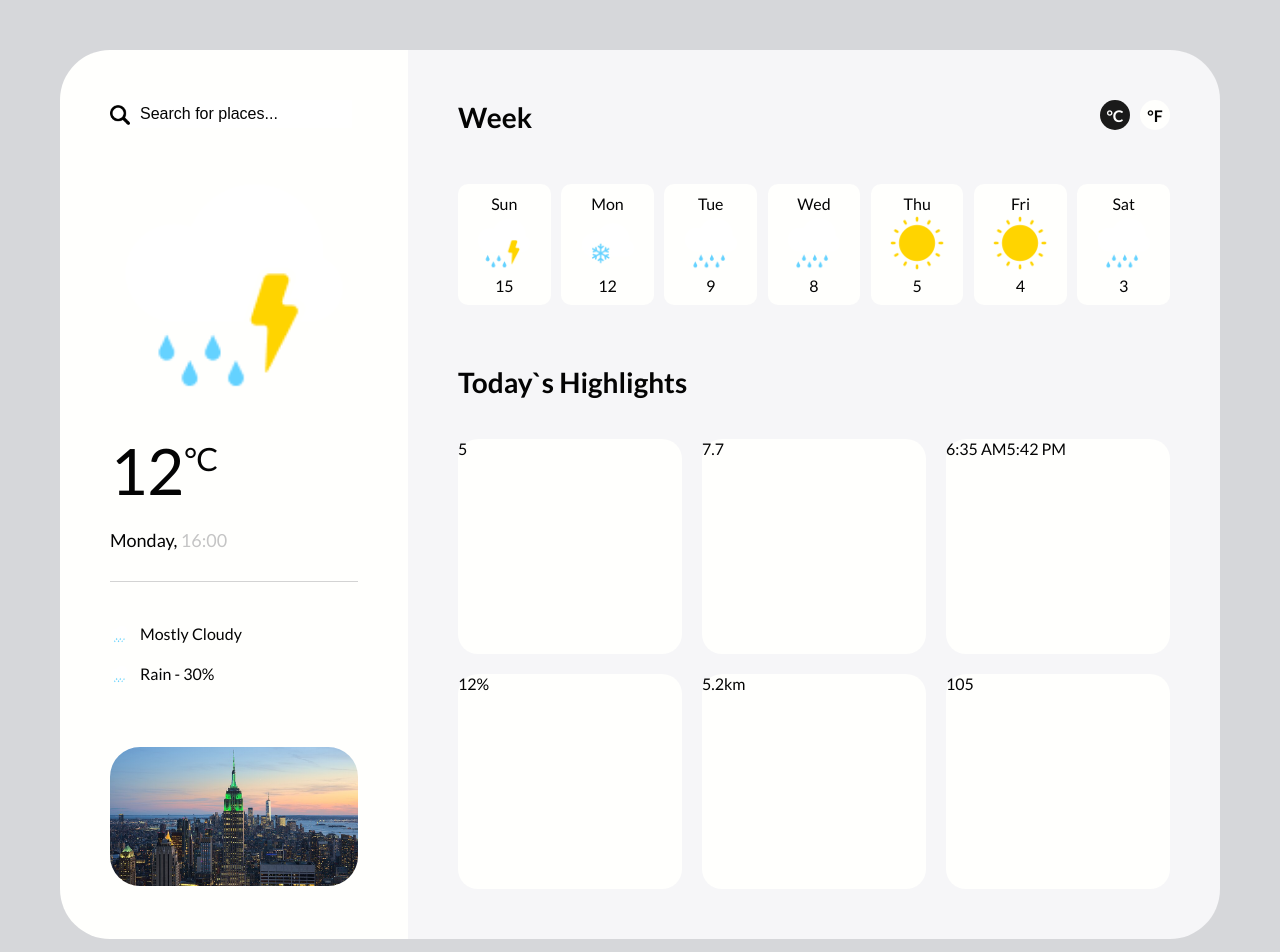
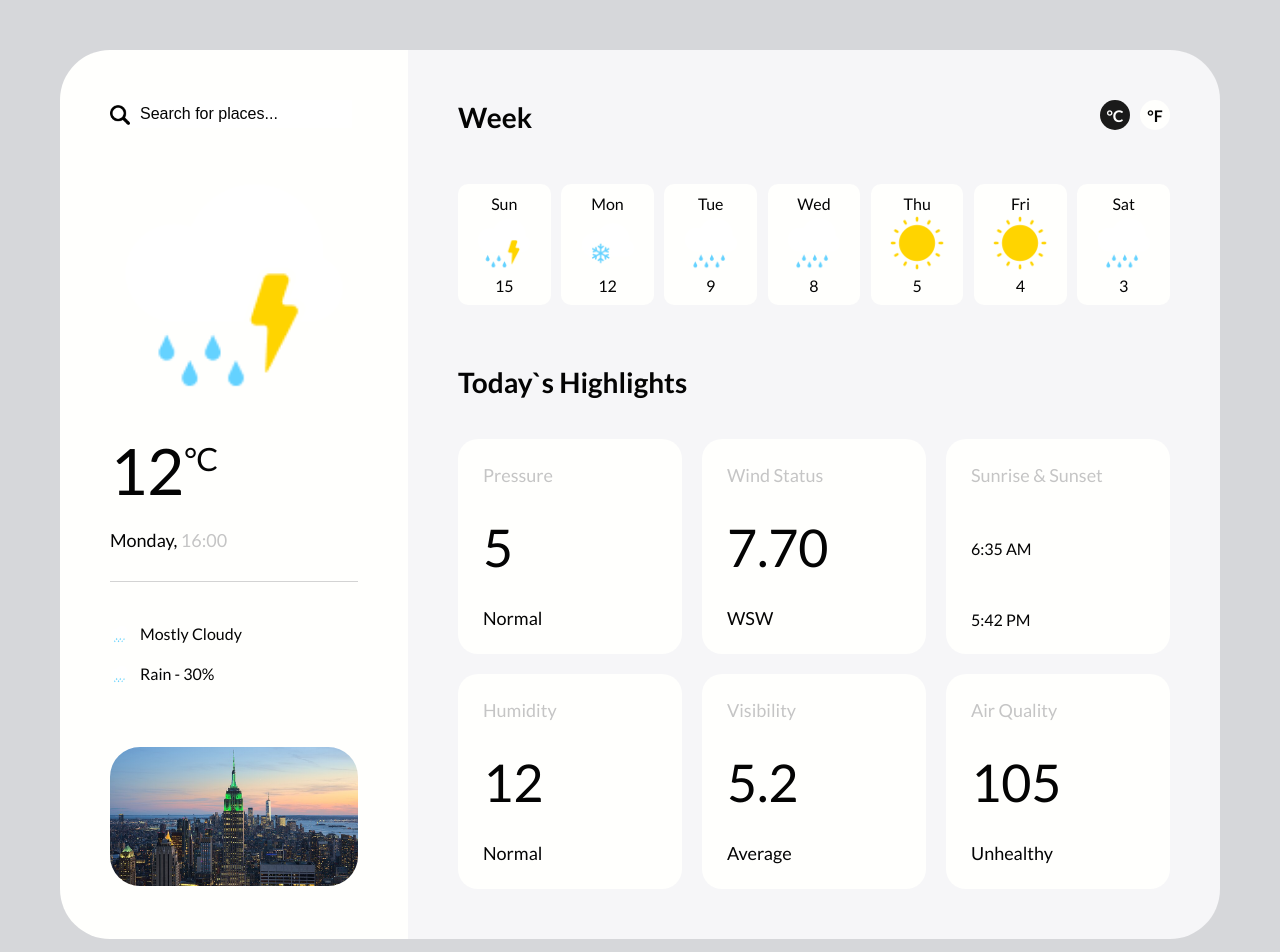
Before and after one commit to MaxZhuravel/weather-app, a JavaScript app: page / in a window 1280 px wide. Shown: the top 952 px of the page. Built offline with nearby package versions, Linux system fonts and the light colour scheme; the HTML template or start-up script is replaced by a standard one.

Commit message:
add layout in highlights section

```diff
--- a/src/App.js
+++ b/src/App.js
@@ -6,7 +6,7 @@ function App() {
             <div className="board">
                 <div className="sidebar">
                     <div className="sidebar__search">
-                  <input type="text" className="search" placeholder="Search for places..." />
+                        <input type="text" className="search" placeholder="Search for places..."/>
                     </div>
                     <div className="today">
                         <div className="today__image">
@@ -101,15 +101,36 @@ function App() {
                     <div className="highlights">
                         <div className="highlights__title">Today`s Highlights</div>
                         <div className="highlights__body">
-                      <div className="highlights__item uv-index">5</div>
-                      <div className="highlights__item wind-status">7.7</div>
+                            <div className="highlights__item pressure">
+                                <div className="highlights__item-title">Pressure</div>
+                                <div className="large-number">5</div>
+                                <div className="subtitle">Normal</div>
+                            </div>
+                            <div className="highlights__item wind-status">
+                                <div className="highlights__item-title">Wind Status</div>
+                                <div className="large-number">7.70</div>
+                                <div className="subtitle">WSW</div>
+                            </div>
                             <div className="highlights__item sunrise-and-sunset">
-                          <div className=" sunrise">6:35 AM</div>
+                                <div className="highlights__item-title">Sunrise & Sunset</div>
+                                <div className="sunrise">6:35 AM</div>
                                 <div className="sunset">5:42 PM</div>
                             </div>
-                      <div className="highlights__item humidity">12%</div>
-                      <div className="highlights__item visibility">5.2km</div>
-                      <div className="highlights__item ait-quality">105</div>
+                            <div className="highlights__item humidity">
+                                <div className="highlights__item-title">Humidity</div>
+                                <div className="large-number">12</div>
+                                <div className="subtitle">Normal</div>
+                            </div>
+                            <div className="highlights__item visibility">
+                                <div className="highlights__item-title">Visibility</div>
+                                <div className="large-number">5.2</div>
+                                <div className="subtitle">Average</div>
+                            </div>
+                            <div className="highlights__item ait-quality">
+                                <div className="highlights__item-title">Air Quality</div>
+                                <div className="large-number">105</div>
+                                <div className="subtitle">Unhealthy</div>
+                            </div>
                         </div>
                     </div>
                 </div>
--- a/src/App.scss
+++ b/src/App.scss
@@ -181,9 +181,16 @@
 
   &__item {
     display: flex;
+    flex-direction: column;
+    justify-content: space-between;
     height: 215px;
     border-radius: 20px;
     background-color: #FFFFFD;
+    padding: 25px;
+  }
+  &__item-title {
+    font-size: 18px;
+    color: $second-color;
   }
 }
 
@@ -232,3 +239,11 @@
     outline: none;
   }
 }
+
+.large-number {
+  font-size: 52px;
+}
+
+.subtitle {
+  font-size: 18px;
+}
```
Lines whose indentation alone changed are shown as unchanged.
